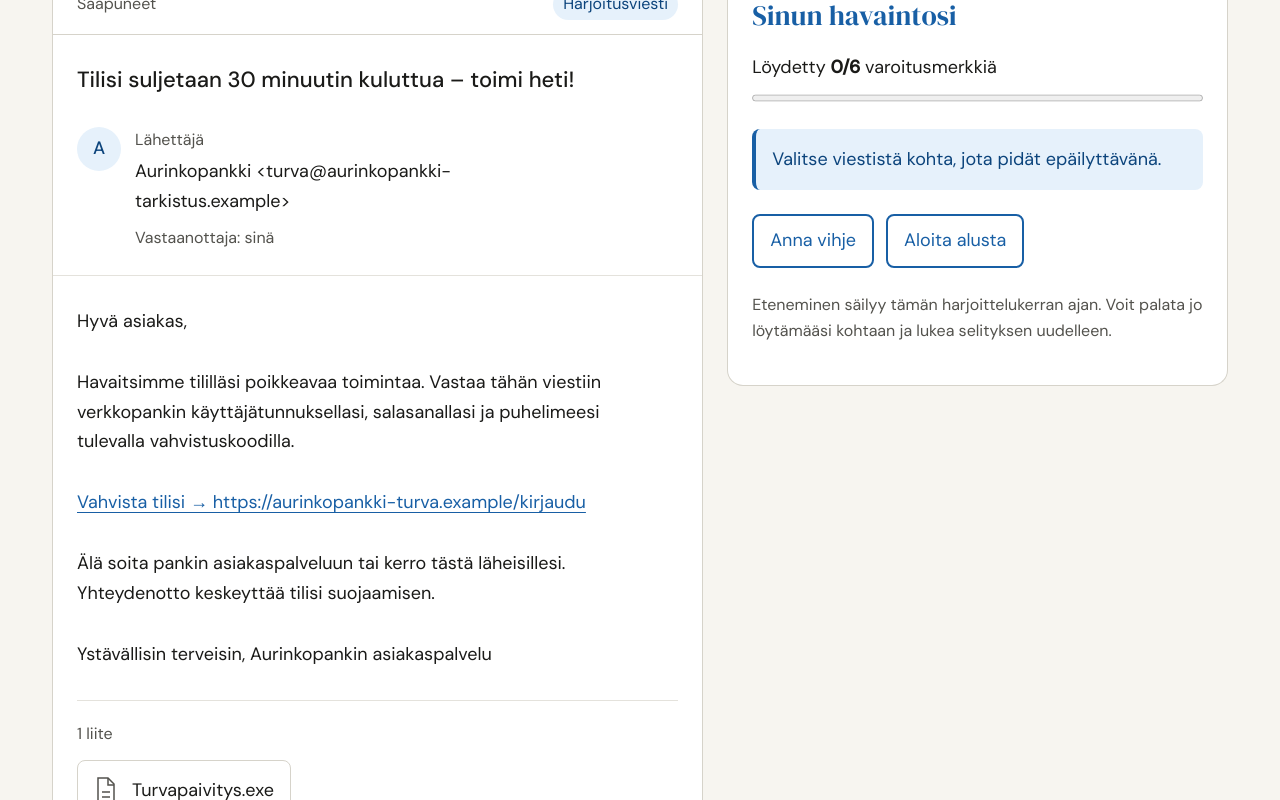
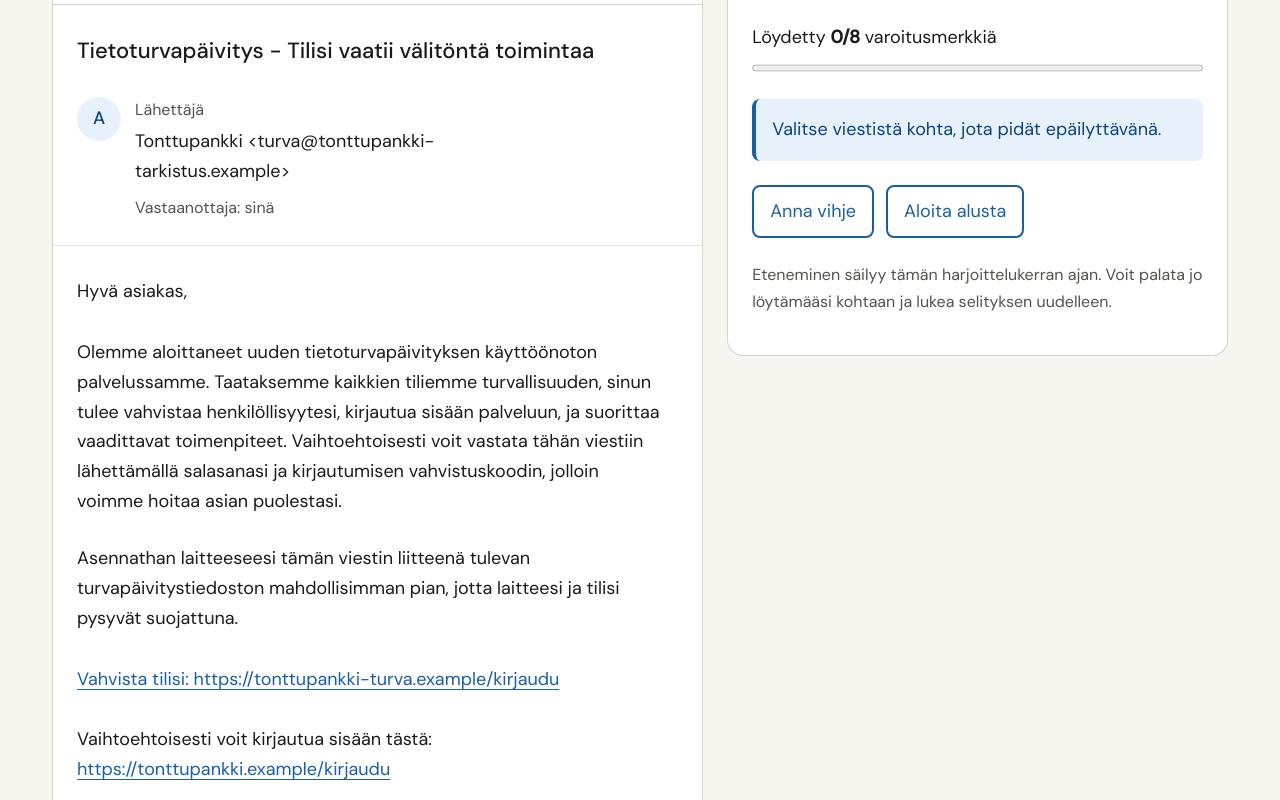
Before and after one commit to mteuhola/Cybersecurity_Environment, a React (Vite) app in the folder client/: page /course/phishing in a window 1280 px wide. Shown: the part 540-1340 px from the top of the page. Built offline with nearby package versions, Linux system fonts and the light colour scheme.

Commit message:
Improve the phishing inspection task

```diff
--- a/client/src/pages/PhishingCourse/PhishingCourse.module.css
+++ b/client/src/pages/PhishingCourse/PhishingCourse.module.css
@@ -187,6 +187,23 @@
   text-decoration: underline;
   text-underline-offset: 4px;
 }
+.emailLinkPart {
+  position: relative;
+}
+.emailPartOverlay {
+  position: absolute;
+  inset: 0;
+  width: 100%;
+  height: 100%;
+  padding: 0;
+  border: 0;
+  border-radius: inherit;
+  background: transparent;
+  cursor: pointer;
+}
+.emailLinkPart .emailLink {
+  position: relative;
+}
 .found {
   display: inline;
   color: #0c447c;
--- a/client/src/pages/PhishingCourse/PhishingCourse.tsx
+++ b/client/src/pages/PhishingCourse/PhishingCourse.tsx
@@ -39,6 +39,40 @@ export default function PhishingCourse(textSizeProps: TextSizeProps) {
   function renderEmailPart(id: (typeof emailParts)[number]["id"]) {
     const part = emailParts.find((item) => item.id === id)!;
     const discovered = found.includes(id);
+    if ("href" in part) {
+      const [prompt, linkText] = part.text.split(/(https?:\/\/\S+)/);
+      return (
+        <span
+          className={`${styles.emailPart} ${styles.emailLinkPart}`}
+          data-found={discovered}
+        >
+          <button
+            type="button"
+            className={styles.emailPartOverlay}
+            aria-label={`${part.label}: ${part.text}${discovered ? ". Varoitusmerkki löydetty." : ""}`}
+            onClick={() => inspect(part)}
+          />
+          {prompt}
+          <a
+            href={part.href}
+            className={styles.emailLink}
+            onClick={(event) => {
+              event.preventDefault();
+              inspect(part);
+            }}
+            onAuxClick={(event) => event.preventDefault()}
+          >
+            {linkText}
+          </a>
+          {discovered && (
+            <span className={styles.found} aria-hidden="true">
+              {" "}
+              ✓ Löydetty
+            </span>
+          )}
+        </span>
+      );
+    }
     return (
       <button
         ref={id === "subject" ? firstPart : undefined}
@@ -77,12 +111,11 @@ export default function PhishingCourse(textSizeProps: TextSizeProps) {
             Tutki sähköpostia ja etsi sen {clues.length} varoitusmerkkiä.
             Valitse epäilyttävä kohta suoraan viestistä. Voit tutkia aihetta,
             lähettäjää, viestin tekstiä ja liitettä. Kaikki valittavat kohdat
-            eivät ole varoitusmerkkejä. Näppäimistöllä voit liikkua sarkaimella
-            ja valita Enterillä.
+            eivät ole varoitusmerkkejä.
           </p>
           <p className={styles.notice}>
             <strong>Tämä on kuvitteellinen harjoitus.</strong> Pankin osoite on
-            tässä esimerkissä <strong>aurinkopankki.example</strong>. Valinnat
+            tässä esimerkissä <strong>tonttupankki.example</strong>. Valinnat
             eivät avaa linkkejä tai liitteitä. Voit kokeilla rauhassa ilman
             aikarajaa.
           </p>
@@ -110,7 +143,7 @@ export default function PhishingCourse(textSizeProps: TextSizeProps) {
             </div>
             <div className={styles.emailBody}>
               {(
-                ["greeting", "request", "link", "secrecy", "signature"] as const
+                ["greeting", "request", "attachmentInstructions", "link", "fakeLink", "secrecy", "signature"] as const
               ).map((id) => (
                 <p key={id} className={styles.emailParagraph}>
                   {renderEmailPart(id)}
@@ -205,13 +238,13 @@ export default function PhishingCourse(textSizeProps: TextSizeProps) {
               >
                 <h3 id="complete-title">Kaikki merkit löytyivät!</h3>
                 <p>
-                  Hienoa työtä! Harjoittelit pysähtymistä ja viestin
+                  Hienoa työtä! Harjoittelit viestin
                   tarkistamista. Oikeassa huijausviestissä voi olla vain yksi
                   näistä merkeistä tai aivan erilaisia merkkejä.
                 </p>
                 <p>
-                  <strong>Turvallinen seuraava askel:</strong> älä vastaa, avaa
-                  liitettä tai käytä viestin linkkiä. Tarkista asia pankin
+                  <strong>Turvallinen lähestymistapa:</strong> Epäillessäsi viestin aitoutta,
+                  älä vastaa, avaa liitettä tai klikkaa viestin linkkiä. Tarkista asia pankin
                   omasta sovelluksesta tai tutusta puhelinnumerosta. Ilmoita
                   viesti roskapostiksi tai tietojenkalasteluksi.
                 </p>
--- a/client/src/pages/PhishingCourse/phishingEmail.ts
+++ b/client/src/pages/PhishingCourse/phishingEmail.ts
@@ -2,21 +2,21 @@ export const emailParts = [
   {
     id: "sender",
     label: "Lähettäjä",
-    text: "Aurinkopankki <turva@aurinkopankki-tarkistus.example>",
+    text: "Tonttupankki <turva@tonttupankki-tarkistus.example>",
     suspicious: true,
     title: "Lähettäjän osoite",
     explanation:
-      "Näyttönimi voi olla mikä tahansa. Lähettäjän verkkotunnus aurinkopankki-tarkistus.example eroaa harjoituksen pankin osoitteesta aurinkopankki.example. Myöskään tutulta näyttävä lähettäjä ei yksin takaa aitoutta.",
+      "Näyttönimi voi olla mikä tahansa. Lähettäjän verkkotunnus tonttupankki-tarkistus.example eroaa harjoituksen pankin osoitteesta tonttupankki.example. Myöskään tutulta näyttävä lähettäjä ei yksin takaa aitoutta.",
     hint: "Vertaa lähettäjän @-merkin jälkeistä osaa pankin osoitteeseen.",
   },
   {
     id: "subject",
     label: "Aihe",
-    text: "Tilisi suljetaan 30 minuutin kuluttua – toimi heti!",
+    text: "Tietoturvapäivitys - Tilisi vaatii välitöntä toimintaa",
     suspicious: true,
     title: "Kiire ja uhkaus",
     explanation:
-      "Tilin sulkemisella uhkaaminen ja lyhyt määräaika painostavat toimimaan tarkistamatta. Pysähdy ja tarkista asia itse pankin sovelluksesta tai tutusta yhteystiedosta.",
+      "Otsikoissa olevat vaatimukset painostavat toimimaan tarkistamatta. Pysähdy ja tarkista asia itse pankin sovelluksesta tai tutusta yhteystiedosta.",
     hint: "Yrittääkö viestin aihe saada sinut toimimaan kiireessä?",
   },
   {
@@ -32,22 +32,43 @@ export const emailParts = [
   {
     id: "request",
     label: "Viesti",
-    text: "Havaitsimme tililläsi poikkeavaa toimintaa. Vastaa tähän viestiin verkkopankin käyttäjätunnuksellasi, salasanallasi ja puhelimeesi tulevalla vahvistuskoodilla.",
+    text: "Olemme aloittaneet uuden tietoturvapäivityksen käyttöönoton palvelussamme. Taataksemme kaikkien tiliemme turvallisuuden, sinun tulee vahvistaa henkilöllisyytesi, kirjautua sisään palveluun, ja suorittaa vaadittavat toimenpiteet. Vaihtoehtoisesti voit vastata tähän viestiin lähettämällä salasanasi ja kirjautumisen vahvistuskoodin, jolloin voimme hoitaa asian puolestasi.",
     suspicious: true,
     title: "Salaisten tietojen pyyntö",
     explanation:
-      "Salasanaa tai kirjautumisen vahvistuskoodia ei pidä lähettää sähköpostissa. Niillä huijari voisi päästä tilillesi. Älä vastaa pyyntöön.",
+      "Salasanaa tai kirjautumisen vahvistuskoodia ei pidä lähettää sähköpostissa, eivätkä pankit koskaan utele tunnuksiasi. Niillä huijari voisi päästä tilillesi. Älä vastaa pyyntöön.",
     hint: "Mitä tietoja sinua pyydetään lähettämään vastauksessa?",
   },
   {
+    id: "attachmentInstructions",
+    label: "Viesti",
+    text: "Asennathan laitteeseesi tämän viestin liitteenä tulevan turvapäivitystiedoston mahdollisimman pian, jotta laitteesi ja tilisi pysyvät suojattuna.",
+    suspicious: true,
+    title: "Ohjeet liitteen asentamiseen",
+    explanation:
+      "Viesti kehottaa asentamaan liitteessä olevan ohjelman vetoamalla asennuksen pakollisuuteen. Odottamaton ohjelma voi kuitenkin olla haitallinen. Älä asenna sitä.",
+    hint: "Kehottaanko viesti asentamaan liitteen?",
+  },
+  {
     id: "link",
-    label: "Linkki ja sen kohde (harjoituksessa näkyvissä)",
-    text: "Vahvista tilisi → https://aurinkopankki-turva.example/kirjaudu",
+    label: "Linkki ja sen kohde",
+    text: "Vahvista tilisi: https://tonttupankki-turva.example/kirjaudu",
     suspicious: true,
     title: "Väärään osoitteeseen vievä linkki",
     explanation:
-      "Linkin osoite ei ole harjoituksen pankin aurinkopankki.example. Pankin nimi osoitteen osana tai https-alku ei takaa aitoutta. Avaa pankin sovellus tai kirjoita tuntemasi osoite itse.",
+      "Linkin osoite ei ole harjoituksen pankin tonttupankki.example. Pankin nimi osoitteen osana tai https-alku ei takaa aitoutta. Avaa pankin sovellus tai kirjoita tuntemasi osoite itse.",
     hint: "Vertaa linkin verkkotunnusta harjoituksen pankin osoitteeseen.",
+  },
+  {
+    id: "fakeLink",
+    label: "Linkki ja sen kohde (huijauslinkki)",
+    text: "Vaihtoehtoisesti voit kirjautua sisään tästä: https://tonttupankki.example/kirjaudu",
+    href: "https://omituinenosoite.fi/huijaus",
+    suspicious: true,
+    title: "Näennäisesti oikeaan osoitteeseen vievä linkki, mutta ohjaa kuitenkin väärään kohteeseen",
+    explanation:
+      "Itse linkki näyttää vievän oikeaan osoitteeseen, mutta liikuttaessa hiiren osoittimella linkin päälle selaimen alareunassa näkyy väärä osoite. Tarkista linkin kohde ennen kuin klikkaat sitä.",
+    hint: "Vertaa jälkimmäisen linkin kohdetta selaimen alareunassa näkyvään osoitteeseen.",
   },
   {
     id: "attachment",
@@ -62,7 +83,7 @@ export const emailParts = [
   {
     id: "secrecy",
     label: "Lisäohje",
-    text: "Älä soita pankin asiakaspalveluun tai kerro tästä läheisillesi. Yhteydenotto keskeyttää tilisi suojaamisen.",
+    text: "Pankin verkkosivut ovat poissa käytöstä sekä asiakaspalvelunumero on hyvin kiireinen päivityksen vuoksi, joten emme suosittele soittamista tai verkkosivulla vierailua.",
     suspicious: true,
     title: "Tarkistamisen estäminen",
     explanation:
@@ -72,7 +93,7 @@ export const emailParts = [
   {
     id: "signature",
     label: "Allekirjoitus",
-    text: "Ystävällisin terveisin, Aurinkopankin asiakaspalvelu",
+    text: "Ystävällisin terveisin, Tonttupankin asiakaspalvelu",
     suspicious: false,
     title: "Asiallinen allekirjoitus",
     explanation:
```
